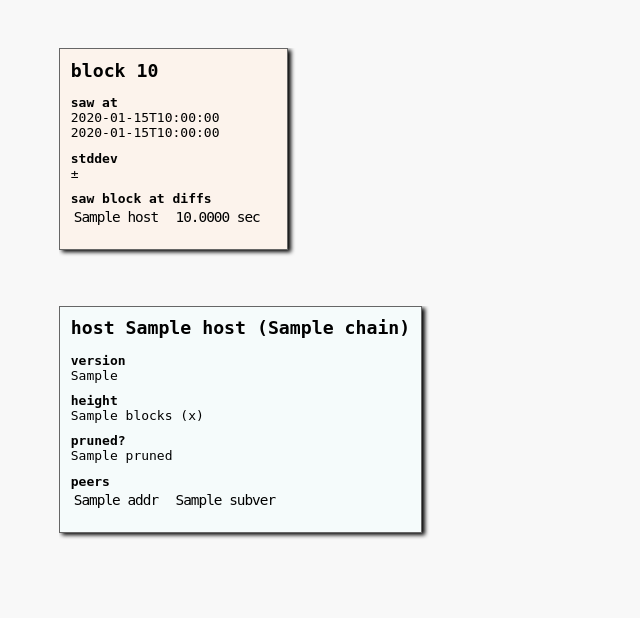
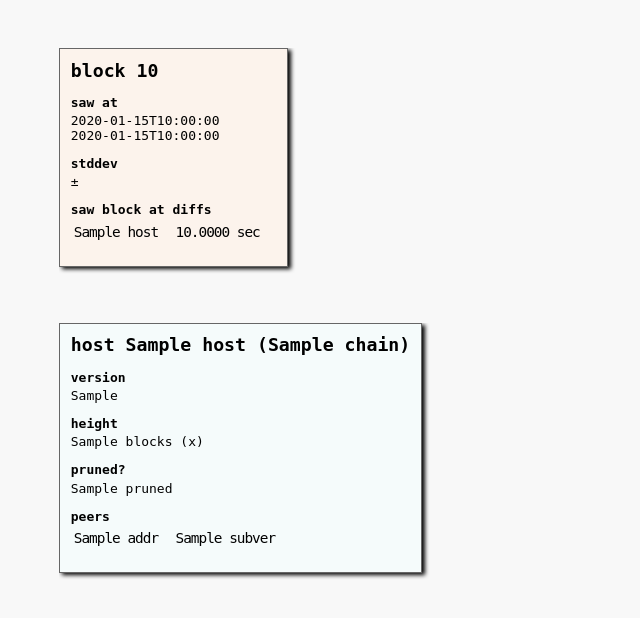
Before and after one commit to chaincodelabs/bmon, a Django app: template bmon/templates/bmon/home.html in a window 1280 px wide. Shown: the part 124-742 px from the top of the page, without its empty margins (0-640 px from the left). Run offline with Django 4.2, Linux system fonts and the light colour scheme; the template is opened without the code that fills it: most values are stand-ins (such as "Sample title", 1, 10 or a date in 2020).

Commit message:
style changes

```diff
--- a/bmon/static/style.css
+++ b/bmon/static/style.css
@@ -65,10 +65,11 @@ body {
 
 .stats .title {
   font-weight: bold;
+  margin-bottom: 0.2rem;
 }
 
 .stat {
-  margin-bottom: 0.8em;
+  margin-bottom: 1em;
 }
 
 .card-title {
```
